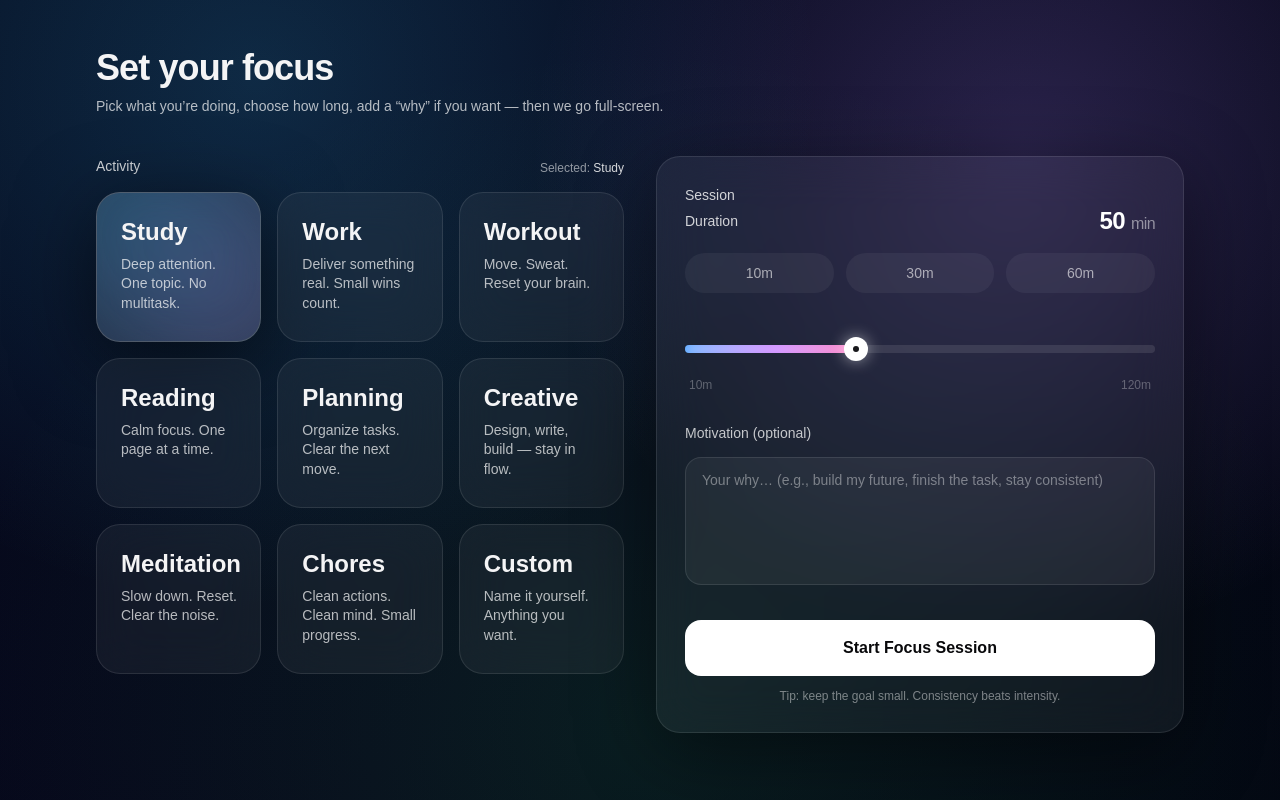
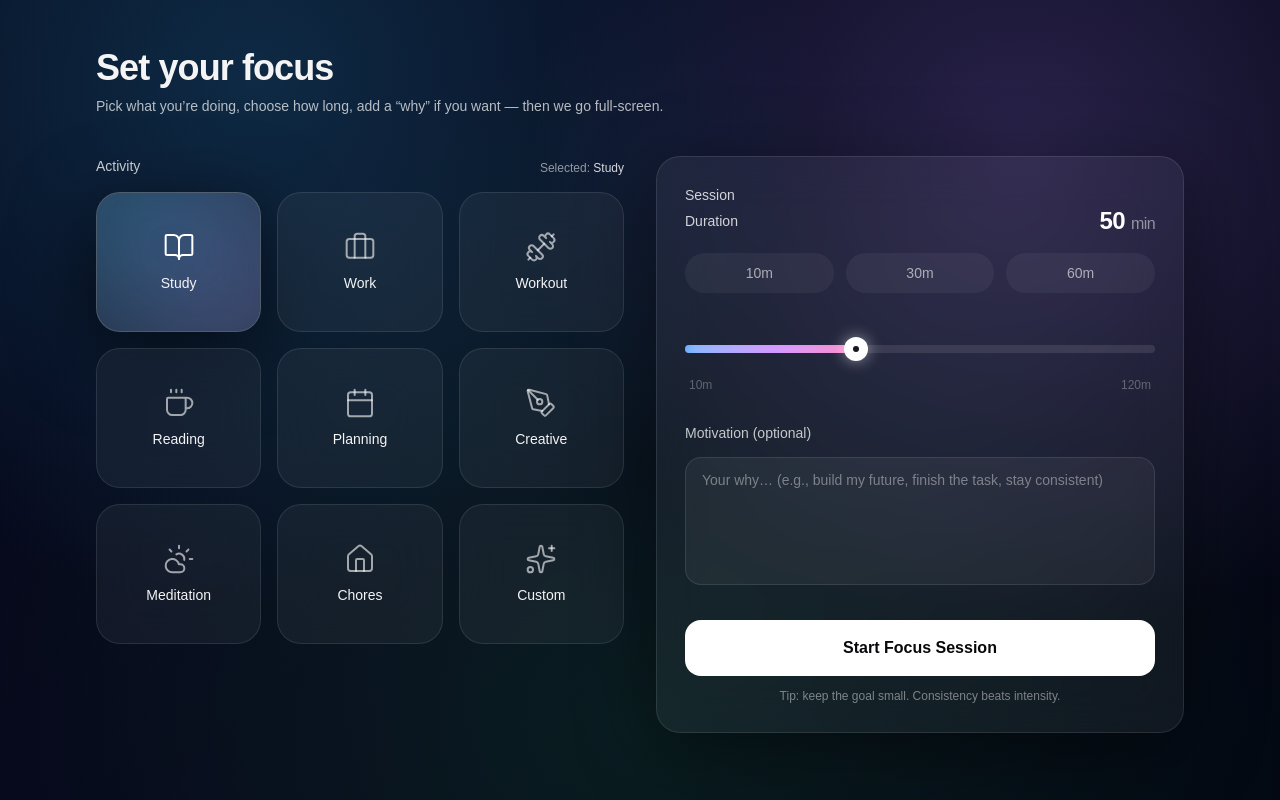
Before and after one commit to JOUDETAHSAN04/STARTUPIDEAS, a Next.js app: page / in a window 1280 px wide. Built offline with nearby package versions, Linux system fonts and the light colour scheme.

Commit message:
feat: Add Radix UI tooltips and Lucide icons to the ActivityGrid, introducing new UI components and utility functions.

```diff
--- a/package.json
+++ b/package.json
@@ -9,10 +9,14 @@
     "lint": "eslint"
   },
   "dependencies": {
+    "@radix-ui/react-tooltip": "^1.2.8",
+    "clsx": "^2.1.1",
     "framer-motion": "^12.26.2",
+    "lucide-react": "^0.562.0",
     "next": "16.1.1",
     "react": "19.2.3",
-    "react-dom": "19.2.3"
+    "react-dom": "19.2.3",
+    "tailwind-merge": "^3.4.0"
   },
   "devDependencies": {
     "@tailwindcss/postcss": "^4",
--- a/src/components/home/ActivityGrid.tsx
+++ b/src/components/home/ActivityGrid.tsx
@@ -1,11 +1,15 @@
 import { ACTIVITIES } from "@/lib/constants";
 import { Activity } from "@/types";
+import {
+    Tooltip,
+    TooltipContent,
+    TooltipProvider,
+    TooltipTrigger
+} from "@/components/ui/tooltip";
 
 interface ActivityGridProps {
     selectedActivity: Activity;
     onSelect: (activity: Activity) => void;
-    // Passing effectiveActivity mainly to show "Selected: X" in the header if we want,
-    // but for the grid items themselves, they just need to know which is selected.
     effectiveActivityName: string;
 }
 
@@ -18,8 +22,8 @@ export default function ActivityGrid({
         return [
             "group relative w-full overflow-hidden rounded-3xl border p-6 text-left transition",
             "backdrop-blur-xl",
-            "flex flex-col justify-start",
-            "min-h-[150px]",
+            "flex flex-col items-center justify-center text-center", // Changed to center alignment
+            "min-h-[140px]", // Slightly reduced height
             selected
                 ? "border-white/20 bg-white/[0.10] shadow-[0_18px_80px_rgba(0,0,0,0.55)]"
                 : "border-white/10 bg-white/[0.05] hover:bg-white/[0.08] hover:border-white/15",
@@ -42,25 +46,36 @@ export default function ActivityGrid({
                 </div>
             </div>
 
-            <div className="grid gap-4 sm:grid-cols-2 lg:grid-cols-3">
+            <TooltipProvider>
+                <div className="grid gap-4 grid-cols-3 sm:grid-cols-3 lg:grid-cols-3">
                     {ACTIVITIES.map((a) => {
                         const selected = a.key === selectedActivity;
+                        const Icon = a.icon;
+
                         return (
+                            <Tooltip key={a.key}>
+                                <TooltipTrigger asChild>
                                     <button
-                            key={a.key}
                                         type="button"
                                         onClick={() => onSelect(a.key)}
                                         className={tileClasses(selected)}
                                     >
                                         <div className={glowClasses(selected)} style={{ background: a.glow }} />
-                            <div className="relative flex h-full flex-col justify-start">
-                                <div className="text-2xl font-semibold leading-tight">{a.key}</div>
-                                <div className="mt-2 text-sm leading-snug text-white/70">{a.desc}</div>
+
+                                        <div className="relative flex h-full flex-col items-center justify-center gap-3">
+                                            <Icon className={`w-8 h-8 ${selected ? 'text-white' : 'text-white/60 group-hover:text-white/90'} transition-colors duration-300`} strokeWidth={1.5} />
+                                            <div className="text-sm font-medium leading-tight">{a.key}</div>
                                         </div>
                                     </button>
+                                </TooltipTrigger>
+                                <TooltipContent side="bottom">
+                                    <p>{a.desc}</p>
+                                </TooltipContent>
+                            </Tooltip>
                         );
                     })}
                 </div>
+            </TooltipProvider>
         </section>
     );
 }
--- /dev/null
+++ b/src/components/ui/tooltip.tsx
@@ -0,0 +1,29 @@
+"use client";
+
+import * as React from "react";
+import * as TooltipPrimitive from "@radix-ui/react-tooltip";
+import { cn } from "@/lib/utils";
+
+const TooltipProvider = TooltipPrimitive.Provider;
+
+const Tooltip = TooltipPrimitive.Root;
+
+const TooltipTrigger = TooltipPrimitive.Trigger;
+
+const TooltipContent = React.forwardRef<
+    React.ElementRef<typeof TooltipPrimitive.Content>,
+    React.ComponentPropsWithoutRef<typeof TooltipPrimitive.Content>
+>(({ className, sideOffset = 4, ...props }, ref) => (
+    <TooltipPrimitive.Content
+        ref={ref}
+        sideOffset={sideOffset}
+        className={cn(
+            "z-50 overflow-hidden rounded-md border border-white/10 bg-zinc-950 px-3 py-1.5 text-xs text-white shadow-md animate-in fade-in-0 zoom-in-95 data-[state=closed]:animate-out data-[state=closed]:fade-out-0 data-[state=closed]:zoom-out-95 data-[side=bottom]:slide-in-from-top-2 data-[side=left]:slide-in-from-right-2 data-[side=right]:slide-in-from-left-2 data-[side=top]:slide-in-from-bottom-2",
+            className
+        )}
+        {...props}
+    />
+));
+TooltipContent.displayName = TooltipPrimitive.Content.displayName;
+
+export { Tooltip, TooltipTrigger, TooltipContent, TooltipProvider };
--- a/src/lib/constants.ts
+++ b/src/lib/constants.ts
@@ -1,50 +1,70 @@
 import { Activity } from "@/types";
+import {
+    BookOpen,
+    Briefcase,
+    Dumbbell,
+    Coffee,
+    Calendar,
+    PenTool,
+    CloudSun,
+    Home,
+    Sparkles
+} from "lucide-react";
 
-export const ACTIVITIES: { key: Activity; desc: string; glow: string }[] = [
+export const ACTIVITIES: { key: Activity; desc: string; glow: string; icon: any }[] = [
     {
         key: "Study",
         desc: "Deep attention. One topic. No multitask.",
         glow: "radial-gradient(circle at 30% 30%, rgba(56,189,248,0.35), transparent 55%), radial-gradient(circle at 70% 60%, rgba(167,139,250,0.35), transparent 58%)",
+        icon: BookOpen,
     },
     {
         key: "Work",
         desc: "Deliver something real. Small wins count.",
         glow: "radial-gradient(circle at 30% 30%, rgba(34,197,94,0.28), transparent 55%), radial-gradient(circle at 70% 60%, rgba(56,189,248,0.28), transparent 58%)",
+        icon: Briefcase,
     },
     {
         key: "Workout",
         desc: "Move. Sweat. Reset your brain.",
         glow: "radial-gradient(circle at 30% 30%, rgba(244,63,94,0.22), transparent 55%), radial-gradient(circle at 70% 60%, rgba(245,158,11,0.18), transparent 58%)",
+        icon: Dumbbell,
     },
     {
         key: "Reading",
         desc: "Calm focus. One page at a time.",
         glow: "radial-gradient(circle at 30% 30%, rgba(167,139,250,0.26), transparent 55%), radial-gradient(circle at 70% 60%, rgba(56,189,248,0.20), transparent 58%)",
+        icon: Coffee,
     },
     {
         key: "Planning",
         desc: "Organize tasks. Clear the next move.",
         glow: "radial-gradient(circle at 30% 30%, rgba(59,130,246,0.26), transparent 55%), radial-gradient(circle at 70% 60%, rgba(34,197,94,0.20), transparent 58%)",
+        icon: Calendar,
     },
     {
         key: "Creative",
         desc: "Design, write, build — stay in flow.",
         glow: "radial-gradient(circle at 30% 30%, rgba(167,139,250,0.30), transparent 55%), radial-gradient(circle at 70% 60%, rgba(244,63,94,0.18), transparent 58%)",
+        icon: PenTool,
     },
     {
         key: "Meditation",
         desc: "Slow down. Reset. Clear the noise.",
         glow: "radial-gradient(circle at 30% 30%, rgba(34,197,94,0.22), transparent 55%), radial-gradient(circle at 70% 60%, rgba(167,139,250,0.22), transparent 58%)",
+        icon: CloudSun,
     },
     {
         key: "Chores",
         desc: "Clean actions. Clean mind. Small progress.",
         glow: "radial-gradient(circle at 30% 30%, rgba(245,158,11,0.18), transparent 55%), radial-gradient(circle at 70% 60%, rgba(56,189,248,0.18), transparent 58%)",
+        icon: Home,
     },
     {
         key: "Custom",
         desc: "Name it yourself. Anything you want.",
         glow: "radial-gradient(circle at 30% 30%, rgba(56,189,248,0.25), transparent 55%), radial-gradient(circle at 70% 60%, rgba(34,197,94,0.18), transparent 58%)",
+        icon: Sparkles,
     },
 ];
 
--- a/src/lib/utils.ts
+++ b/src/lib/utils.ts
@@ -22,3 +22,9 @@ export function pickQuote(motivation: string) {
 
     return variants[Math.floor(Math.random() * variants.length)];
 }
+import { type ClassValue, clsx } from "clsx";
+import { twMerge } from "tailwind-merge";
+
+export function cn(...inputs: ClassValue[]) {
+    return twMerge(clsx(inputs));
+}
```
Lines whose indentation alone changed are shown as unchanged.
